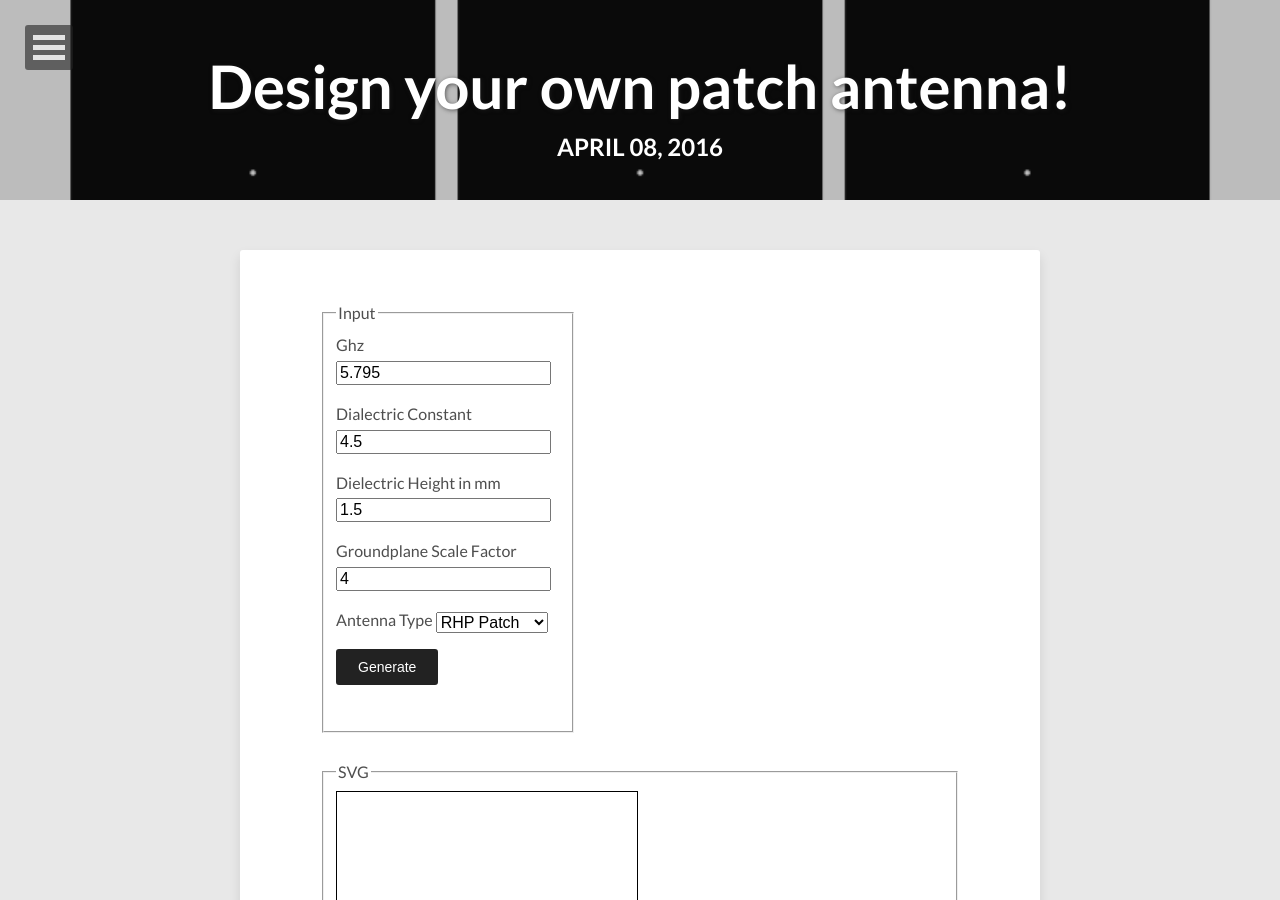
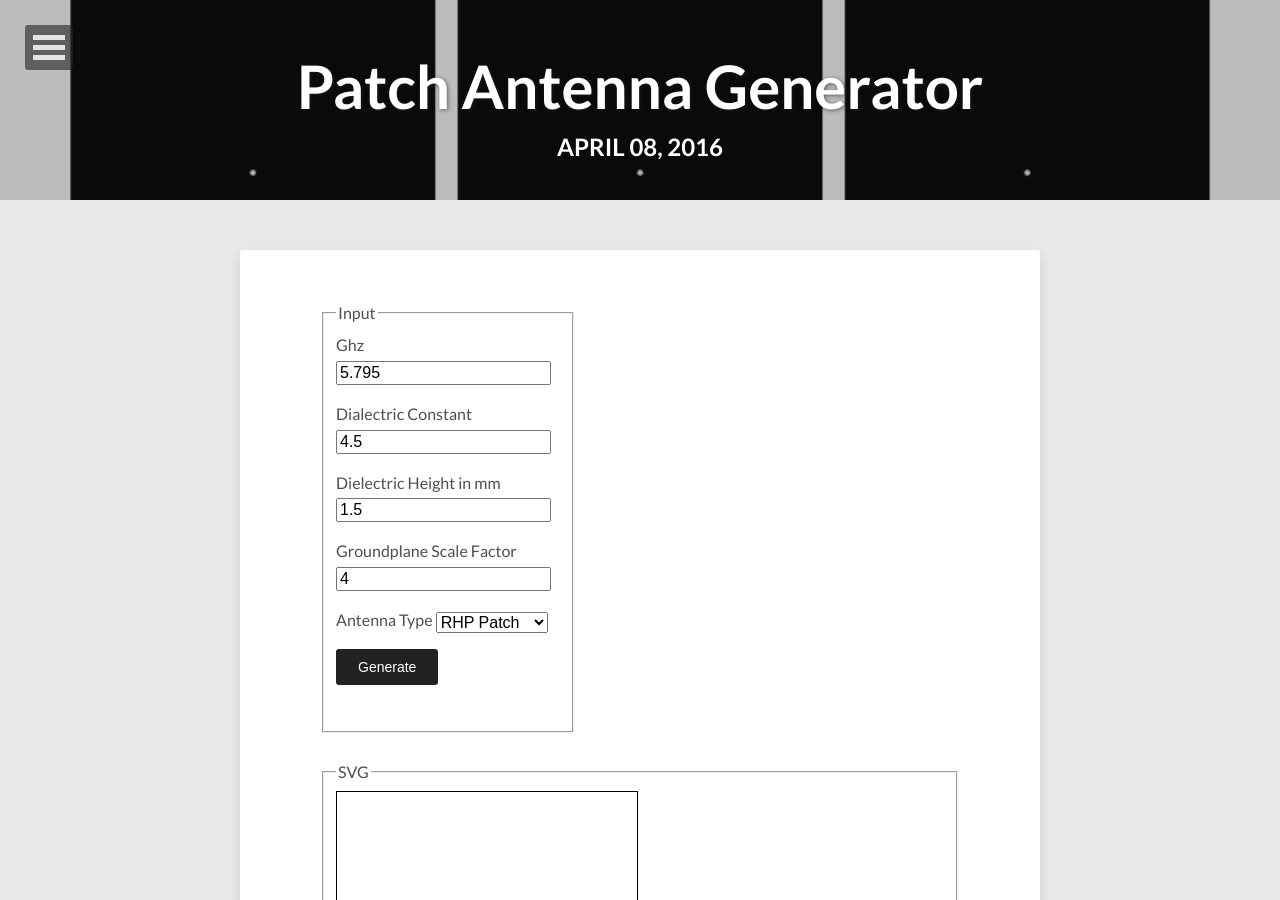
Before and after one commit to kempbros/kempbros.github.io, a Jekyll site: the page built from _posts/2016-04-08-Patch_Antenna_Generator.md, in a window 1280 px wide and 900 px high. Built offline with Jekyll 4.4.1, drawn with Linux system fonts in a browser that asks for light colours; nearby versions of some CDN libraries; a script that is not in the unit is left out; comment, search, counter and statistics services are not loaded.

Commit message:
patch generator title change

```diff
--- a/_posts/2016-04-08-Patch_Antenna_Generator.md
+++ b/_posts/2016-04-08-Patch_Antenna_Generator.md
@@ -1,7 +1,7 @@
 ---
 layout: post
 author: benjamin
-title: Design your own patch antenna!
+title: Patch Antenna Generator
 description: "JavaScript patch antenna generator"
 modified: 2016-04-08
 tags: [patch anntenna rf electromagnetic radiation spectrum fpv EAGLE script scr]
```
